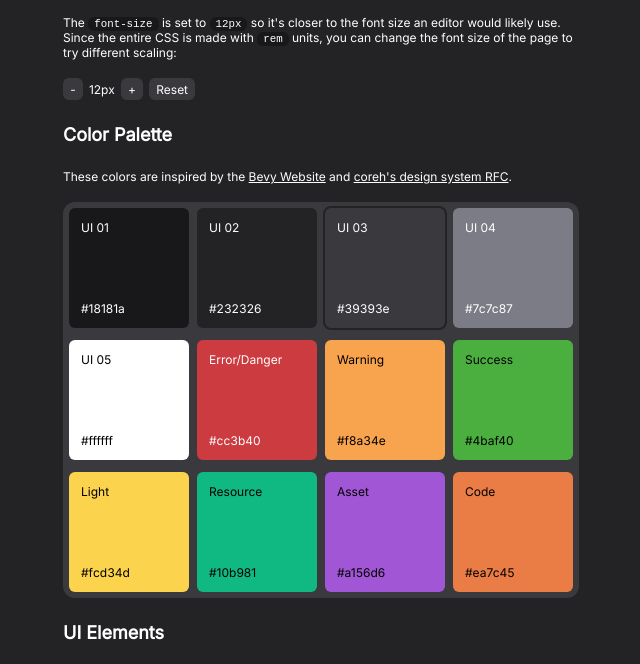
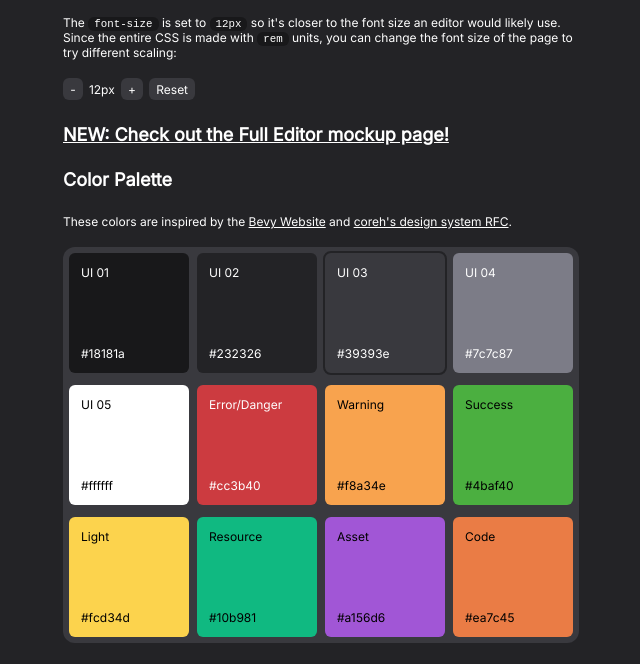
Before and after one commit to amytimed/bevy_editor_mockup, a plain HTML site: page index.html in a window 1280 px wide. Shown: the part 110-774 px from the top of the page, without its empty margins (319-959 px from the left). Drawn offline with Linux system fonts and the light colour scheme.

Commit message:
mockup_real_omg

```diff
--- a/index.html
+++ b/index.html
@@ -185,6 +185,8 @@
         <button id="font-size-plus">+</button>
         <button id="font-size-reset">Reset</button>
     </div>
+
+    <h2><a href="./editor">NEW: Check out the Full Editor mockup page!</a></h2>
 
     <h2>Color Palette</h2>
     <p>These colors are inspired by the <a href="bevyengine.org">Bevy Website</a> and <a
```
